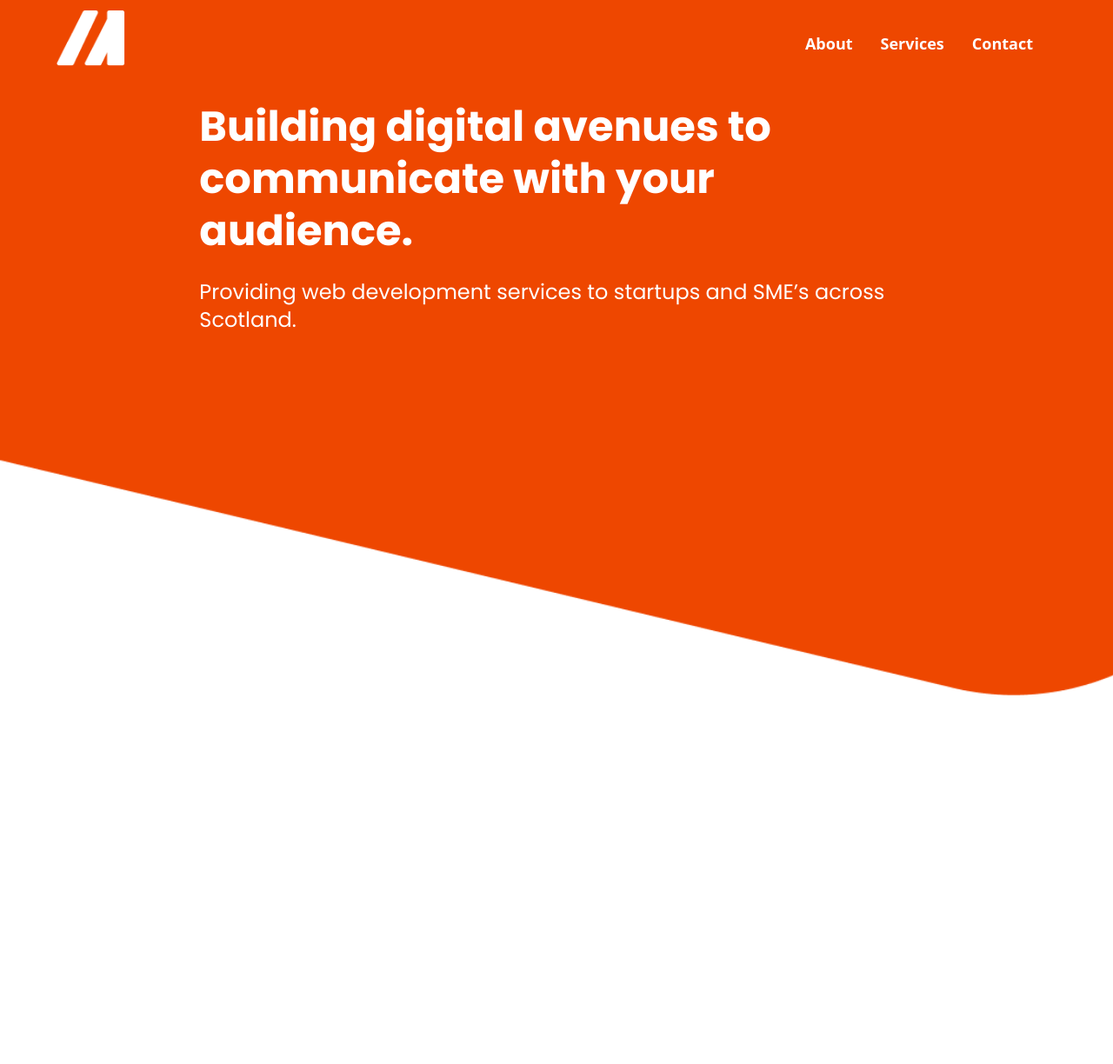
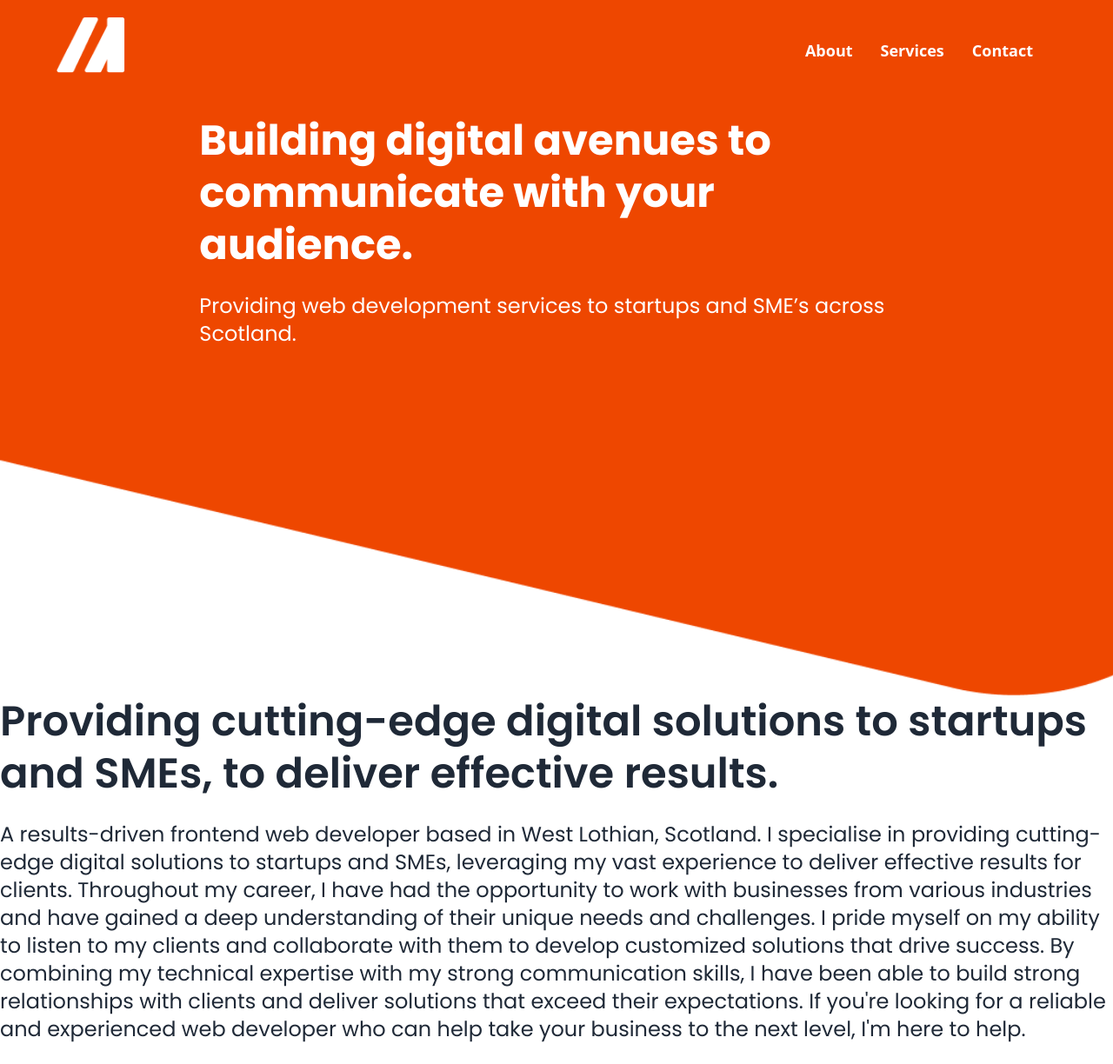
Before and after one commit to kingy86/portfolio, a SvelteKit app: page / in a window 1280 px wide. Shown: the whole page at 87% size. Before the commit the page ends 800 px from the top, so only its background shows below. Built offline with nearby package versions, Linux system fonts and the light colour scheme.

Commit message:
added About section

```diff
--- /dev/null
+++ b/src/lib/components/About.svelte
@@ -0,0 +1,23 @@
+<script>
+    // your script goes here
+</script>
+
+<style>
+    /* your styles go here */
+</style>
+
+<!-- markup (zero or more items) goes here -->
+<section>
+    <div>
+      <h2 class="text-5xl font-semibold font-poppins leading-tight">
+      Providing cutting-edge digital solutions to startups and SMEs, to deliver effective results.
+      </h2>
+      <p class="text-2xl py-6 font-poppins">
+        A results-driven frontend web developer based in West Lothian, Scotland. I specialise in providing cutting-edge digital solutions to startups and SMEs, leveraging my vast experience to deliver effective results for clients.
+
+        Throughout my career, I have had the opportunity to work with businesses from various industries and have gained a deep understanding of their unique needs and challenges. I pride myself on my ability to listen to my clients and collaborate with them to develop customized solutions that drive success.
+
+        By combining my technical expertise with my strong communication skills, I have been able to build strong relationships with clients and deliver solutions that exceed their expectations. If you're looking for a reliable and experienced web developer who can help take your business to the next level, I'm here to help.
+      </p>
+    </div>
+</section>
--- a/src/lib/components/Header.svelte
+++ b/src/lib/components/Header.svelte
@@ -5,7 +5,7 @@
 <style>
     /* your styles go here */
 </style>
-<header class="w-full flex flex-row py-3 px-4 sm:px-16">
+<header class="w-full flex flex-row py-5 px-4 sm:px-16">
 <div class="logo">
   <img src="/images/logo.webp" alt="Logo" />
 </div>
--- a/src/routes/+page.svelte
+++ b/src/routes/+page.svelte
@@ -1,4 +1,6 @@
 <script>
+
+import About from "$lib/components/About.svelte"
     import "../app.css";
 </script>
 
@@ -7,3 +9,4 @@
 </style>
 
 <!-- markup (zero or more items) goes here -->
+<About/>
```
